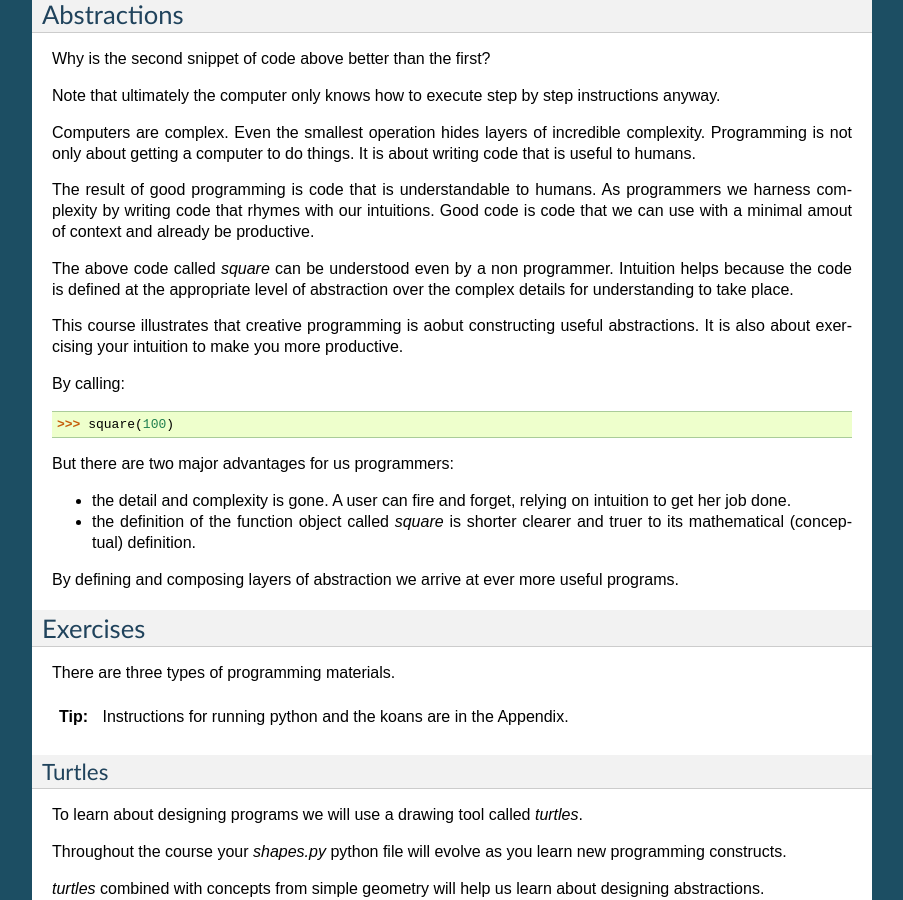
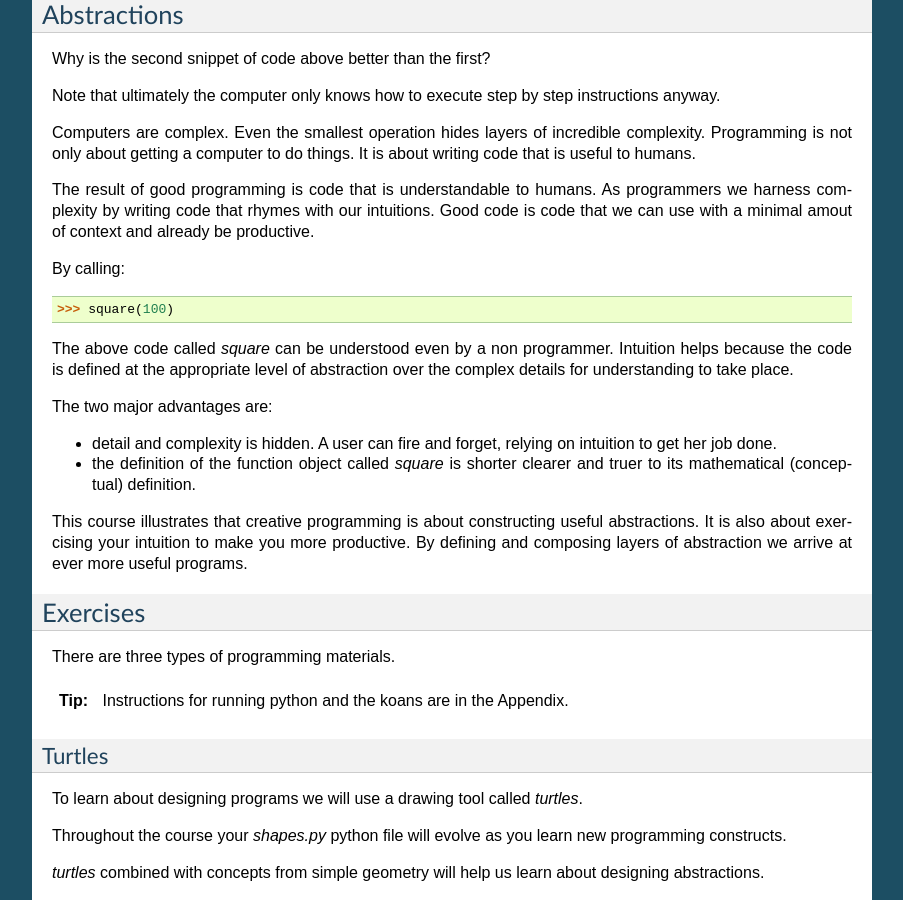
Before and after one commit to gu-lseg/intro-to-programming, a Sphinx documentation site: the page built from source/introduction.rst, in a window 1280 px wide and 900 px high, scrolled down 1269 px. Shown: the whole window, without its empty margins (198-1101 px from the left). Built offline with Sphinx 7.4.7, drawn with Linux system fonts in a browser that asks for light colours; pages that are not in the unit, such as notebooks, are missing from menus; some of the changed text lies outside the part shown.

Commit message:
minor clean up

```diff
--- a/source/introduction.rst
+++ b/source/introduction.rst
@@ -80,26 +80,25 @@ programmers we harness complexity by writing code that rhymes with our
 intuitions. Good code is code that we can use with a minimal amout of context
 and already be productive.
 
-The above code called `square` can be understood even by a non programmer. Intuition
-helps because the code is defined at the appropriate level of abstraction over the complex details for understanding to take place.
-
-This course illustrates that creative programming is aobut constructing useful abstractions. It is also about exercising your intuition to make you more productive.
-
 By calling::
 
     >>> square(100)
 
+The above code called `square` can be understood even by a non programmer. Intuition
+helps because the code is defined at the appropriate level of abstraction over the complex details for understanding to take place.
 
-But there are two major advantages for us programmers:
+The two major advantages are:
 
-* the detail and complexity is gone. A user can fire and forget, relying
+* detail and complexity is hidden. A user can fire and forget, relying
   on intuition to get her job done.
 * the definition of the function object called `square` is shorter clearer
   and truer to its mathematical (conceptual) definition.
 
-By defining and composing layers of abstraction we arrive at ever more
-useful programs.
 
+This course illustrates that creative programming is about constructing useful
+abstractions. It is also about exercising your intuition to make you more
+productive. By defining and composing layers of abstraction we arrive at ever
+more useful programs.
 
 Exercises
 =========
```
Also changed, not shown: other parts of source/introduction.rst (+2 -2 lines).
